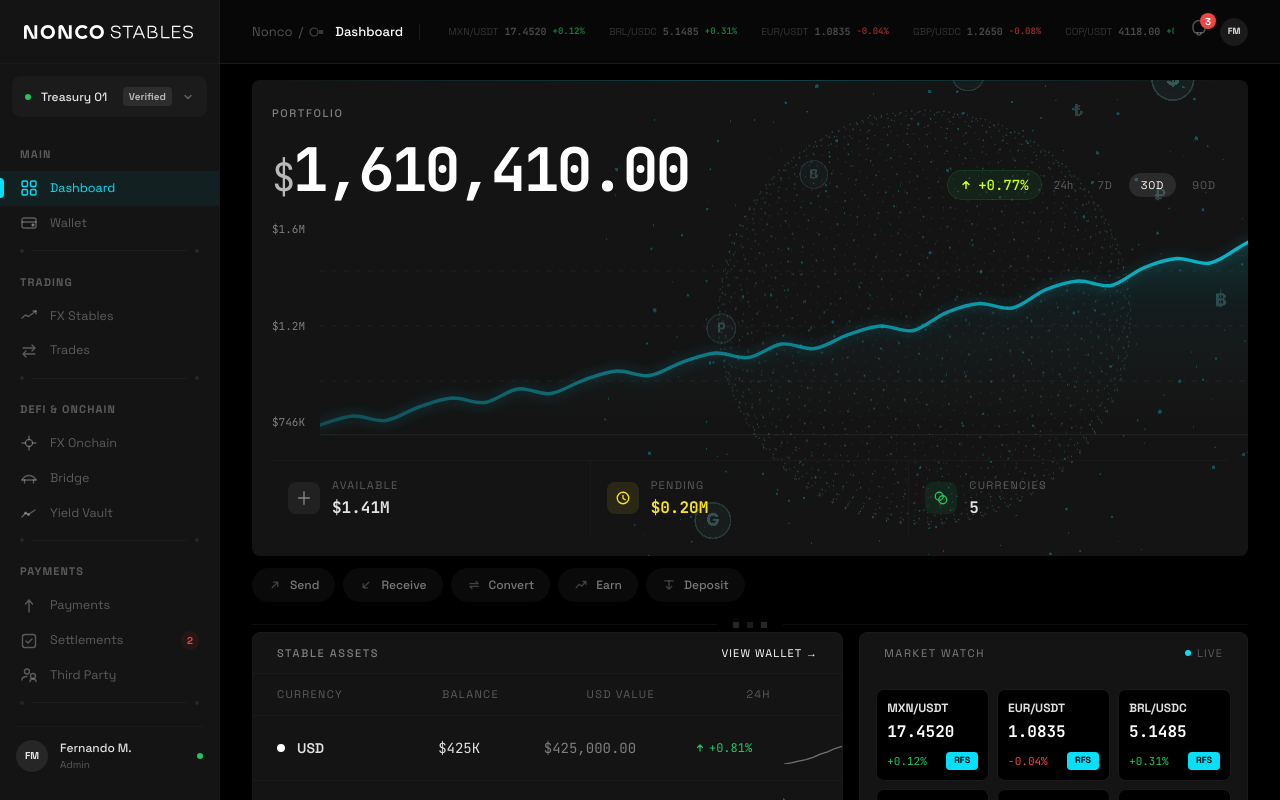
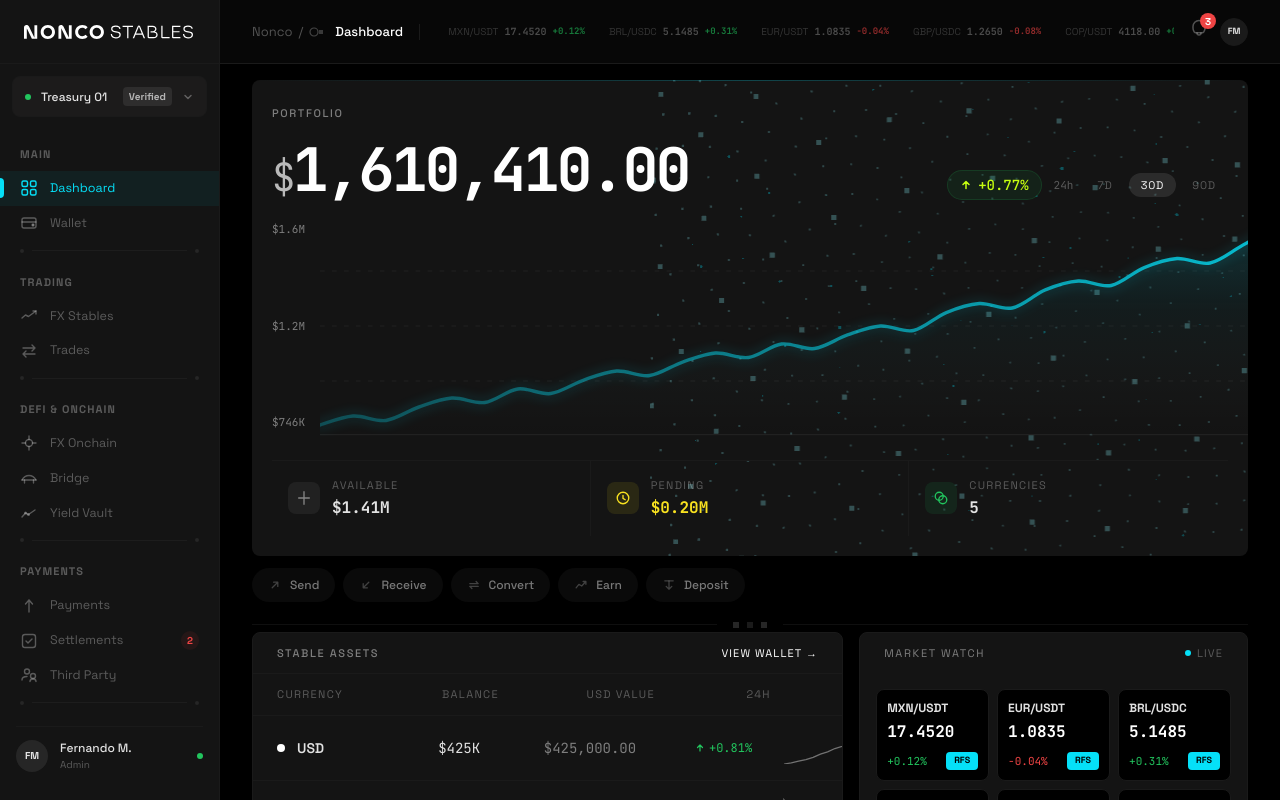
Before and after one commit to thibellotti/nonco-stables-app, a Next.js app: page /dashboard in a window 1280 px wide. Shown: the top 800 px of the page. Built offline with nearby package versions, Linux system fonts and the light colour scheme.

Commit message:
fix: globe much bigger — camera 180 (was 240), container 80% width overflows right

```diff
--- a/src/components/dashboard/balance-hero.tsx
+++ b/src/components/dashboard/balance-hero.tsx
@@ -200,7 +200,7 @@
   return (
     <section className="card-primary relative overflow-hidden bg-[var(--bg-card)] rounded-lg p-5">
       {/* Particle globe — right half visible inside card */}
-      <div className="absolute pointer-events-none hidden lg:block" style={{ top: 0, bottom: 0, right: 0, width: "65%", zIndex: 0 }}>
+      <div className="absolute pointer-events-none hidden lg:block" style={{ top: "-50%", bottom: "-50%", right: "-20%", width: "80%", zIndex: 0 }}>
         <ParticleGlobe opacity={0.45} />
       </div>
 
--- a/src/components/ui/particle-globe.tsx
+++ b/src/components/ui/particle-globe.tsx
@@ -10,7 +10,7 @@
 
 // ─── Config matching nonco.com/stables ───
 const CONFIG = {
-  cam: { dist: 240, rotateSpeed: 0.02, scrollInfluence: 0.8 },
+  cam: { dist: 180, rotateSpeed: 0.02, scrollInfluence: 0.8 },
   globe: { radius: 90, particles: 2000, rotSpeed: 0.08 },
   rings: [
     {
```
